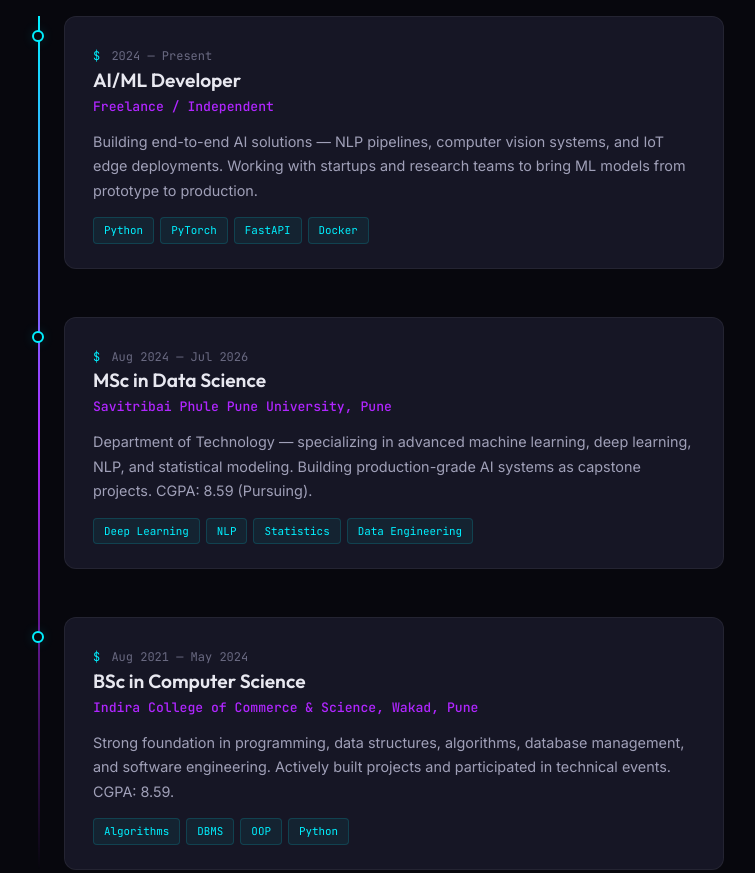
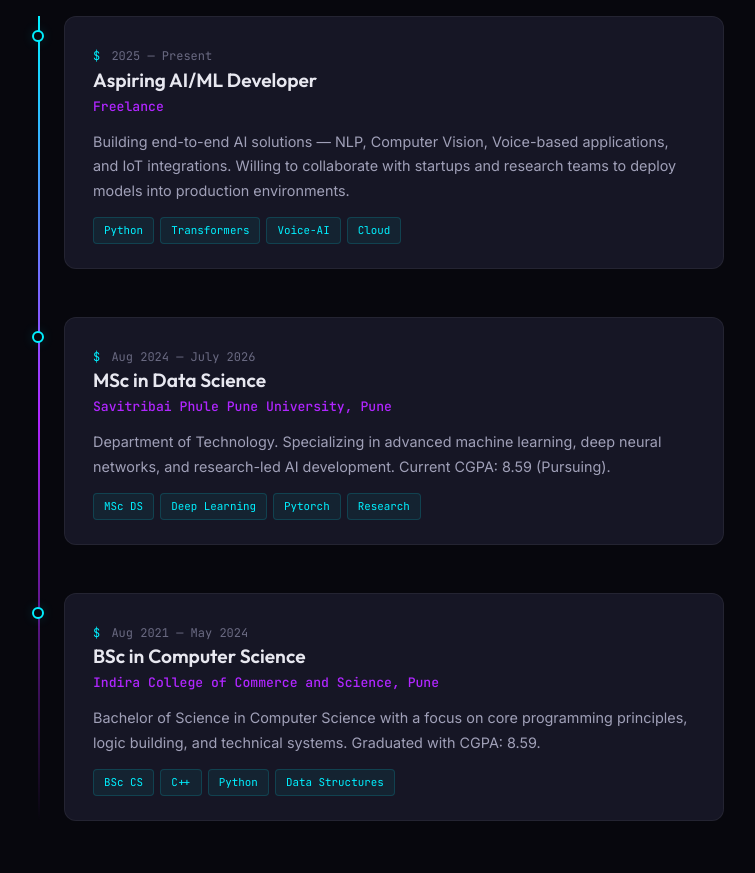
Before and after one commit to Mr-K2901/Portfolio, a website: page index.html in a window 1280 px wide. Shown: the part 5080-5953 px from the top of the page, without its empty margins (266-1021 px from the left). Drawn offline with Linux system fonts and the light colour scheme; animation ran at ten frames a second.

Commit message:
final: synced real education and fixed social links

```diff
--- a/js/data.js
+++ b/js/data.js
@@ -266,24 +266,24 @@ const SKILLS = [
 
 const EXPERIENCE = [
   {
-    date: "2024 — Present",
-    role: "AI/ML Developer",
-    company: "Freelance / Independent",
-    description: "Building end-to-end AI solutions — NLP pipelines, computer vision systems, and IoT edge deployments. Working with startups and research teams to bring ML models from prototype to production.",
-    tags: ["Python", "PyTorch", "FastAPI", "Docker"]
+    date: "2025 — Present",
+    role: "Aspiring AI/ML Developer",
+    company: "Freelance",
+    description: "Building end-to-end AI solutions — NLP, Computer Vision, Voice-based applications, and IoT integrations. Willing to collaborate with startups and research teams to deploy models into production environments.",
+    tags: ["Python", "Transformers", "Voice-AI", "Cloud"]
   },
   {
-    date: "Aug 2024 — Jul 2026",
+    date: "Aug 2024 — July 2026",
     role: "MSc in Data Science",
     company: "Savitribai Phule Pune University, Pune",
-    description: "Department of Technology — specializing in advanced machine learning, deep learning, NLP, and statistical modeling. Building production-grade AI systems as capstone projects. CGPA: 8.59 (Pursuing).",
-    tags: ["Deep Learning", "NLP", "Statistics", "Data Engineering"]
+    description: "Department of Technology. Specializing in advanced machine learning, deep neural networks, and research-led AI development. Current CGPA: 8.59 (Pursuing).",
+    tags: ["MSc DS", "Deep Learning", "Pytorch", "Research"]
   },
   {
     date: "Aug 2021 — May 2024",
     role: "BSc in Computer Science",
-    company: "Indira College of Commerce & Science, Wakad, Pune",
-    description: "Strong foundation in programming, data structures, algorithms, database management, and software engineering. Actively built projects and participated in technical events. CGPA: 8.59.",
-    tags: ["Algorithms", "DBMS", "OOP", "Python"]
+    company: "Indira College of Commerce and Science, Pune",
+    description: "Bachelor of Science in Computer Science with a focus on core programming principles, logic building, and technical systems. Graduated with CGPA: 8.59.",
+    tags: ["BSc CS", "C++", "Python", "Data Structures"]
   }
 ];
```
Also changed, not shown: project.html (+1 -1 lines).
